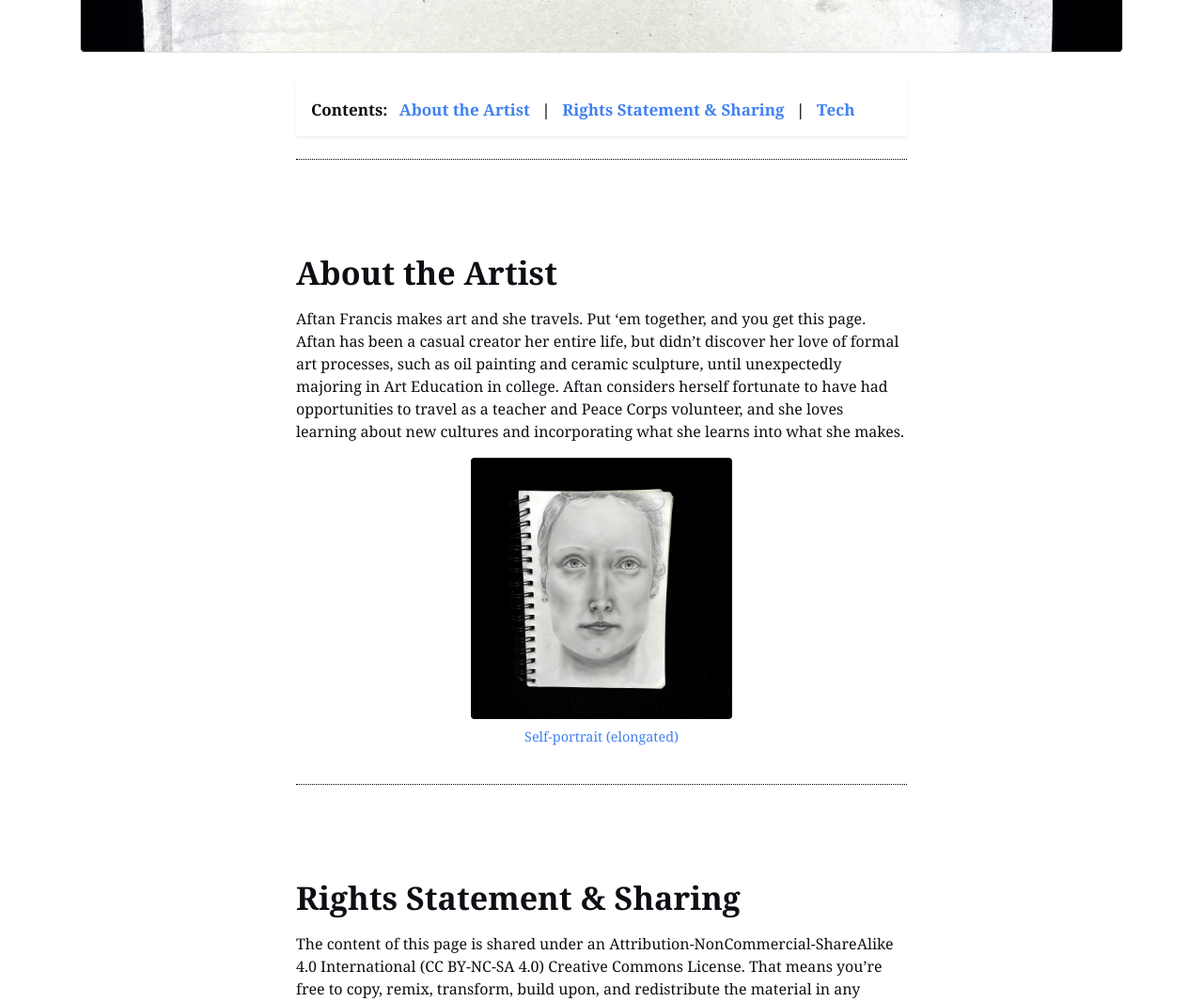
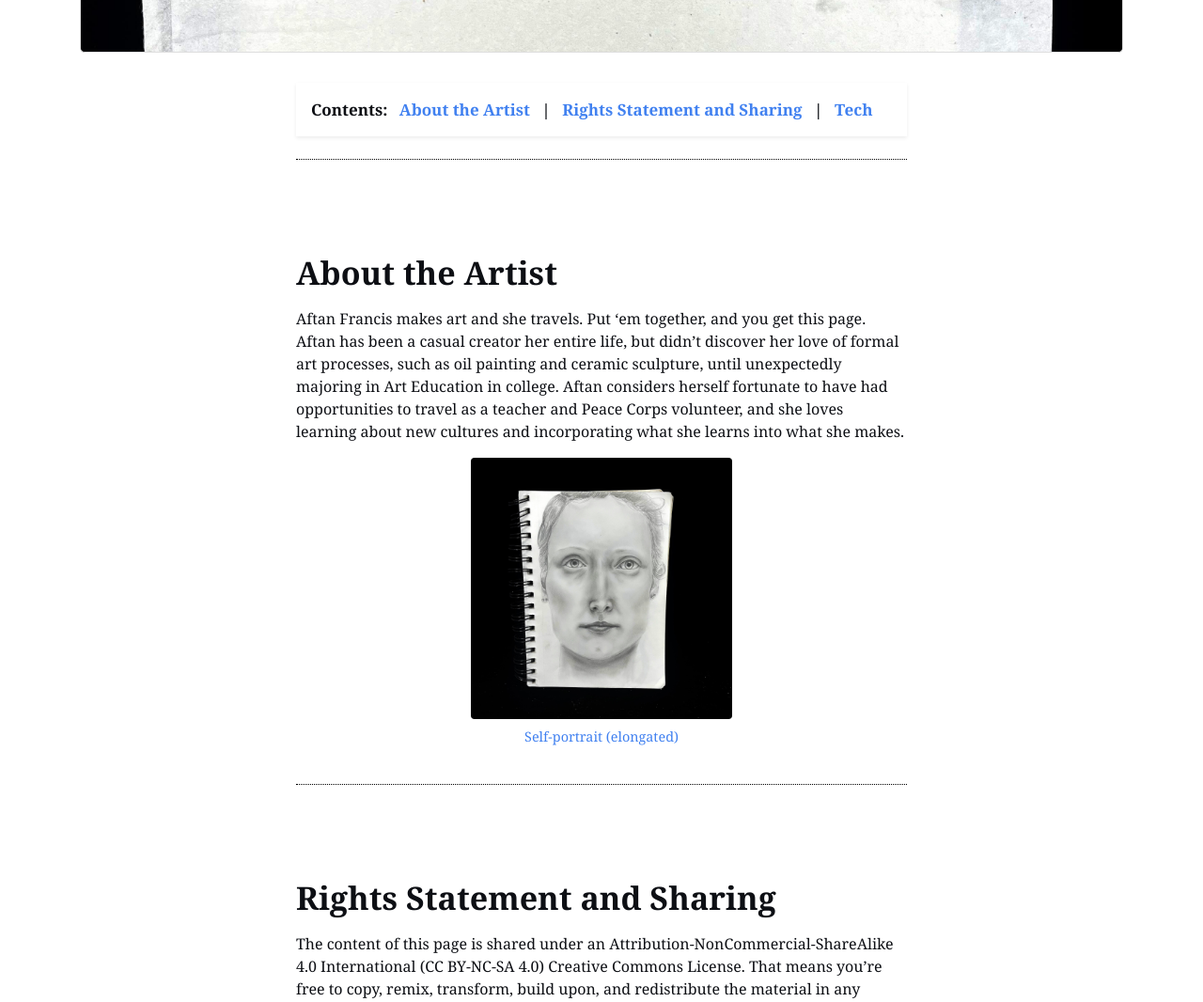
Before and after one commit to afran12/AFrancis-Portfolio, a Jekyll site: the page built from pages/about.md, in a window 1280 px wide. Shown: the part 388-1454 px from the top of the page at 94% size. Built offline with Jekyll 4.4.1, drawn with Linux system fonts in a browser that asks for light colours; nearby versions of some CDN libraries; some web fonts are replaced.

Commit message:
Update about.md

```diff
--- a/pages/about.md
+++ b/pages/about.md
@@ -10,12 +10,12 @@ credits: true
 
 {% include feature/jumbotron.html objectid="ink07" %}
 
-{% include feature/nav-menu.html sections="About the Artist;Rights Statement & Sharing" %}
+{% include feature/nav-menu.html sections="About the Artist;Rights Statement and Sharing" %}
 
 ## About the Artist
 Aftan Francis makes art and she travels. Put 'em together, and you get this page.
 Aftan has been a casual creator her entire life, but didn't discover her love of formal art processes, such as oil painting and ceramic sculpture, until unexpectedly majoring in Art Education in college. Aftan considers herself fortunate to have had opportunities to travel as a teacher and Peace Corps volunteer, and she loves learning about new cultures and incorporating what she learns into what she makes.
 {% include feature/image.html objectid="pen05" width="25" %}
 
-## Rights Statement & Sharing
+## Rights Statement and Sharing
 The content of this page is shared under an Attribution-NonCommercial-ShareAlike 4.0 International (CC BY-NC-SA 4.0) Creative Commons License. That means you're free to copy, remix, transform, build upon, and redistribute the material in any medium or format if you give credit to the original creator, allow others to do so under the same license, and don't sell it. Find more information about this license and other Creative Commons licenses at CreativeCommons.org.
```
